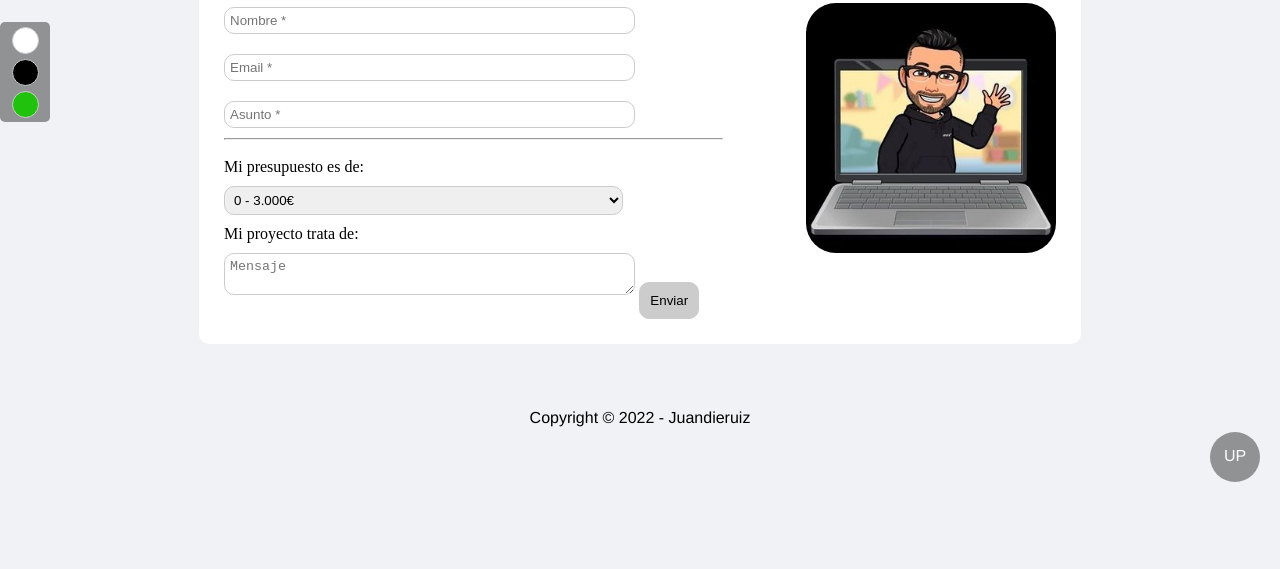
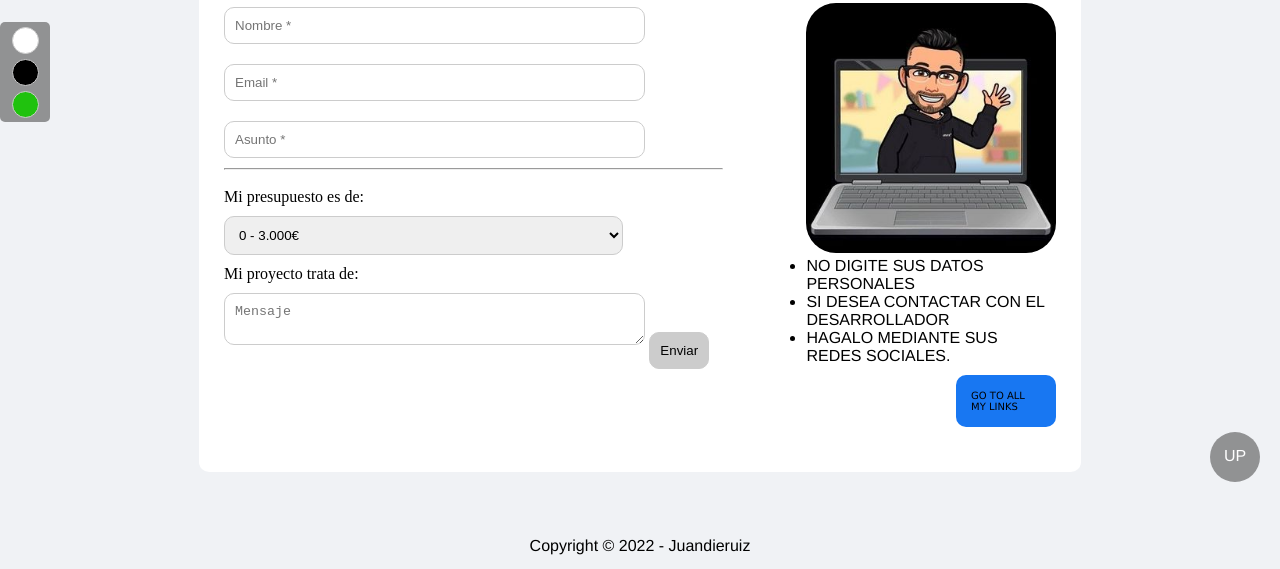
Before and after one commit to Juandieruiz/Space-devs-blog, a plain HTML site: page contact.html in a window 1280 px wide. Shown: the part 298-867 px from the top of the page. Before the commit the page ends 800 px from the top, so only its background shows below. Drawn offline with nearby package versions, Linux system fonts and the light colour scheme; some packages are replaced by stand-ins of ours; a script that the page names is missing; files whose address does not match are found by name.

Commit message:
JQuery Validator + agregados

```diff
--- a/contact.html
+++ b/contact.html
@@ -62,7 +62,7 @@
                 <!-- Formulario de contacto -->
                 <h2>Contacto</h2>
                 <form action="" method="POST" id="form_contact">
-                    <input type="text" name="name" placeholder="Nombre *" data-validation="alphanumeric">
+                    <input type="text" name="name" placeholder="Nombre *">
                     <input type="email" name="email" placeholder="Email *"  data-validation="email">
                     <input type="text" name="subject" placeholder="Asunto *"  data-validation="required">
                     <hr> <br>
@@ -84,6 +84,12 @@
             <div id="about">
                 <h4>@JUANDIERUIZ</h4>
                 <img src="../Proyect-Blog/img/Juandieruiz.jpg" alt="Juandieruiz">
+                <ul>
+                    <li>NO DIGITE SUS DATOS PERSONALES</li>
+                    <li>SI DESEA CONTACTAR CON EL DESARROLLADOR</li>
+                    <li>HAGALO MEDIANTE SUS REDES SOCIALES.</li>
+            </ul>
+                <a id="contact-me" href="https://www.allmylinks.com/juandieruiz"> GO TO ALL MY LINKS</a>
             </div>
 
 
--- a/css/darkmode.css
+++ b/css/darkmode.css
@@ -14,8 +14,10 @@ body{
     background: black;
 }
 
-.button-autor{
+.button-autor,
+#contact-me{
     background: black;
+    color: whitesmoke;
 }
 
 #sidebar h4{
--- a/css/hackermode.css
+++ b/css/hackermode.css
@@ -14,7 +14,8 @@ body{
     background: rgb(32,194,14);
 }
 
-.button-autor{
+.button-autor,
+#contact-me{
     background: rgb(32,194,14);
 }
 
--- a/css/lightmode.css
+++ b/css/lightmode.css
@@ -15,7 +15,8 @@ body{
     background: rgb(24,119,242);
 }
 
-.button-autor{
+.button-autor,
+#contact-me{
     background:rgb(24,119,242);
 }
 
--- a/css/styles.css
+++ b/css/styles.css
@@ -162,7 +162,7 @@ form input[type="password"],
 form textarea,
 form select,
 form input[type="email"]{
-    padding: 5px;
+    padding: 10px;
     border-radius: 10px;
     border: 1px solid #ccc;
     width: 80%;
@@ -389,3 +389,23 @@ footer{
 #space-back{
     text-align: center;
 }
+
+.help-block{
+    background-color: red;
+    color: whitesmoke;
+}
+
+#contact-me{
+
+        font-family: Verdana, Arial, Helvetica, sans-serif;
+        font-size: 10px;
+        float: right;
+        padding: 15px;
+        color: black;
+        text-decoration: none;
+        margin-top: 10px;
+        border-radius: 10px;
+        display: block;
+        width: 70px;
+        margin-bottom: 20px;
+    }
--- a/js/contact.js
+++ b/js/contact.js
@@ -4,7 +4,8 @@ $(document).ready(function () {
     // Formulario de Contacto
     // Validacion plugin Jquery Validate
     $.validate({
-        lang: 'es'
+        lang: 'es',
+        errorMessagePosition: 'bottom'
     });
 
 
--- a/js/main.js
+++ b/js/main.js
@@ -38,7 +38,7 @@ $(document).ready(function(){
           title: 'Empezando desde cero',
           date:'Post creado el día: ' + moment().date() + ' de '+ moment().format('MMMM') + ' del ' + moment().format('YYYY'),
           content: 'Estas listo para crear proyectos maravillosos, si estas aquí es por que lo deseas hacer.',
-          autor: 'JUANDIDEV',
+          autor: 'JuanDev',
           web: 'https://www.allmylinks.com/juandieruiz/',
         },
         // Publica Nuevo Post
```
